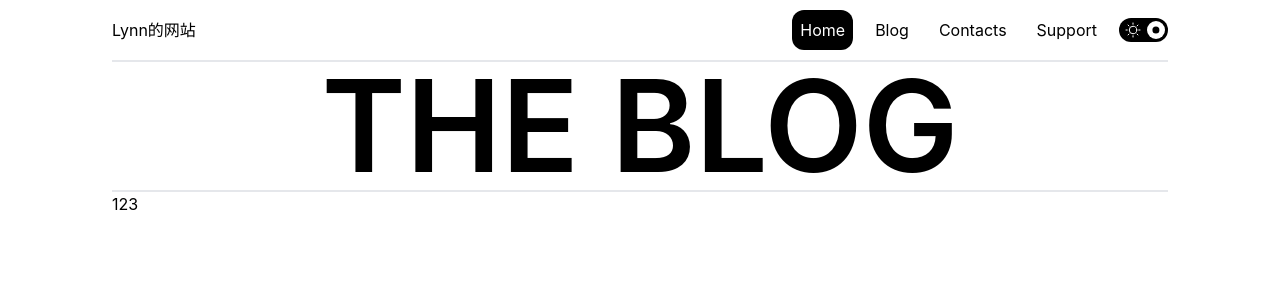
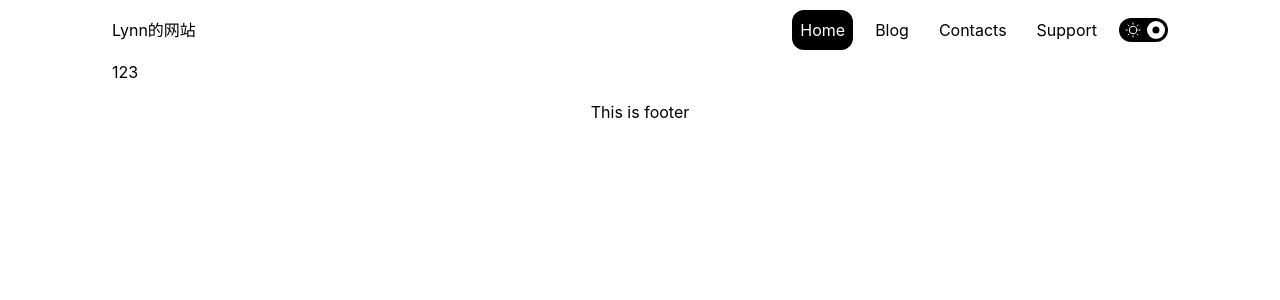
Before and after one commit to name-is-xxx/tarot, a React (Vite) app: page / in a window 1280 px wide. Shown: the top 300 px of the page. Built offline with nearby package versions, Linux system fonts and the light colour scheme.

Commit message:
blog基本布局

```diff
--- a/src/components/Layout.tsx
+++ b/src/components/Layout.tsx
@@ -59,7 +59,7 @@ const Layout = () => {
           header={{ height: 60 }}
           navbar={{
             width: 300,
-            breakpoint: "sm",
+            breakpoint: "xs",
             collapsed: { desktop: true, mobile: !opened },
           }}
           className="px-5 lg:px-28"
@@ -67,10 +67,8 @@ const Layout = () => {
           <AppShell.Header>
             <Group h="100%" justify="space-between" className="px-5 lg:px-28">
               <Text>Lynn的网站</Text>
-              <div className="flex items-center gap-3.5">
-                <Group visibleFrom="sm" gap={14}>
-                  {TabList}
-                </Group>
+              <Group visibleFrom="sm" gap={14}>
+                {TabList}
                 <Switch
                   size="md"
                   onLabel={<Sun size={16} />}
@@ -85,7 +83,8 @@ const Layout = () => {
                 {/* <Button variant="white" onClick={() => setColorScheme("light")}>
                   Light
                 </Button> */}
-              </div>
+              </Group>
+
               <Burger
                 opened={opened}
                 onClick={toggle}
@@ -95,17 +94,26 @@ const Layout = () => {
             </Group>
           </AppShell.Header>
 
-          <AppShell.Navbar className="px-5">{TabList}</AppShell.Navbar>
+          <AppShell.Navbar>
+            <div className="h-full flex flex-col items-center justify-center gap-5">
+              {TabList}
+              <Switch
+                size="md"
+                onLabel={<Sun size={16} />}
+                offLabel={<Moon size={16} />}
+                checked={colorScheme === "light"}
+                onClick={() => {
+                  colorScheme === "light"
+                    ? setColorScheme("dark")
+                    : setColorScheme("light");
+                }}
+              />
+            </div>
+          </AppShell.Navbar>
 
-          <AppShell.Main>
-            <Text
-              ta="center"
-              fw={600}
-              className="w-full border-y-2 text-7xl md:text-8xl lg:text-9xl"
-            >
-              THE BLOG
-            </Text>
+          <AppShell.Main className="flex flex-col">
             <Outlet />
+            <div className="py-4 text-center">This is footer</div>
           </AppShell.Main>
         </AppShell>
       </div>
--- a/src/page/blog.tsx
+++ b/src/page/blog.tsx
@@ -1,7 +1,164 @@
+import { Card, Text, Image } from "@mantine/core";
+// 32 48
 const Blog = () => {
+  const tags = [
+    {
+      id: "1",
+      name: "001",
+      createTime: "xxxxx",
+      isDelete: false,
+      deleteTime: "",
+      describe: "this is the one",
+    },
+    {
+      id: "2",
+      name: "002",
+      createTime: "xxxxx",
+      isDelete: false,
+      deleteTime: "",
+      describe: "this is the 2",
+    },
+    {
+      id: "3",
+      name: "003",
+      createTime: "xxxxx",
+      isDelete: false,
+      deleteTime: "",
+      describe: "this is the 3",
+    },
+    {
+      id: "4",
+      name: "004",
+      createTime: "xxxxx",
+      isDelete: false,
+      deleteTime: "",
+      describe: "this is the 3+1",
+    },
+    {
+      id: "5",
+      name: "005",
+      createTime: "xxxxx",
+      isDelete: false,
+      deleteTime: "",
+      describe: "this is the 3+2",
+    },
+  ];
+  const list = [
+    {
+      id: "1",
+      imgUrl:
+        "https://ww2.sinaimg.cn/mw690/0079ZOJxgy1ht9jpqq8oaj30j60pgtfm.jpg",
+      title: "001",
+      content: "111",
+      createTime: "xxxxx",
+      tag: [1, 2, 3],
+      isDelete: false,
+      deleteTime: "",
+    },
+    {
+      id: "2",
+      imgUrl:
+        "https://ww2.sinaimg.cn/mw690/0079ZOJxgy1ht9jpqq8oaj30j60pgtfm.jpg",
+      title: "002",
+      createTime: "xxxxx",
+      tag: [1, 2, 3],
+      isDelete: false,
+      deleteTime: "",
+      content: "111",
+    },
+    {
+      id: "3",
+      imgUrl:
+        "https://img2.baidu.com/it/u=1967377437,902855772&fm=253&fmt=auto&app=138&f=JPEG?w=500&h=858",
+      title: "003",
+      createTime: "xxxxx",
+      tag: [1, 2, 3],
+      isDelete: false,
+      deleteTime: "",
+      content: "111",
+    },
+    {
+      id: "4",
+      imgUrl:
+        "https://ww2.sinaimg.cn/mw690/0079ZOJxgy1ht9jpqq8oaj30j60pgtfm.jpg",
+      title: "004",
+      createTime: "xxxxx",
+      tag: [1, 2, 3],
+      isDelete: false,
+      deleteTime: "",
+      content: "111",
+    },
+    {
+      id: "5",
+      imgUrl:
+        "https://proxyimg.sucai999.com/preimg/BCB8B2/700/imagestore/194/12e721dbb2b7ab84339e7a78e1962ab.jpg?x-oss-process=image/format,webp",
+      title: "005",
+      createTime: "xxxxx",
+      tag: [1, 2, 3],
+      isDelete: false,
+      deleteTime: "",
+      content: "111",
+    },
+    {
+      id: "6",
+      imgUrl:
+        "https://img0.baidu.com/it/u=621702811,887566362&fm=253&app=138&f=JPEG?w=500&h=500",
+      title: "006",
+      createTime: "xxxxx",
+      tag: [1, 2, 3],
+      isDelete: false,
+      deleteTime: "",
+      content: "111",
+    },
+    {
+      id: "7",
+      imgUrl:
+        "https://iknow-pic.cdn.bcebos.com/dbb44aed2e738bd4cf3b04b0b38b87d6277ff91d",
+      title: "007",
+      createTime: "xxxxx",
+      tag: [1, 2, 3],
+      isDelete: false,
+      deleteTime: "",
+      content: "111",
+    },
+    {
+      id: "8",
+      imgUrl:
+        "https://img0.baidu.com/it/u=621702811,887566362&fm=253&app=138&f=JPEG?w=500&h=500ps://ww2.sinaimg.cn/mw690/0079ZOJxgy1ht9jpqq8oaj30j60pgtfm.jpg",
+      title: "008",
+      createTime: "xxxxx",
+      tag: [1, 2, 3],
+      isDelete: false,
+      deleteTime: "",
+      content: "111",
+    },
+  ];
   return (
     <>
-      <div>456</div>
+      <Text
+        ta="center"
+        fw={600}
+        className="w-full border-y-2 text-7xl md:text-8xl lg:text-9xl"
+      >
+        THE BLOG
+      </Text>
+      <div className="bg-red-500 flex-1 grid grid-cols-1 md:grid-cols-2 lg:grid-cols-3 gap-x-8 gap-y-12 mdOnly:gap-x-4 mdOnly:gap-y-6">
+        {list.map((item) => (
+          <>
+            <Card className="w-60">
+              <Card.Section>
+                <Image src={item.imgUrl} alt="Norway" />
+              </Card.Section>
+              <div>
+                <Text fw={500}>{item.title}</Text>
+              </div>
+              <Text size="sm" c="dimmed">
+                {item.content}
+              </Text>
+            </Card>
+          </>
+        ))}
+      </div>
     </>
   );
 };
--- a/tailwind.config.js
+++ b/tailwind.config.js
@@ -2,7 +2,11 @@
 module.exports = {
   content: ["./src/**/*.{js,ts,jsx,tsx}"],
   theme: {
-    extend: {},
+    extend: {
+      screens: {
+        mdOnly: { min: "768px", max: "1023px" }, // sm 到 lg-1
+      },
+    },
   },
   plugins: [],
 };
```
